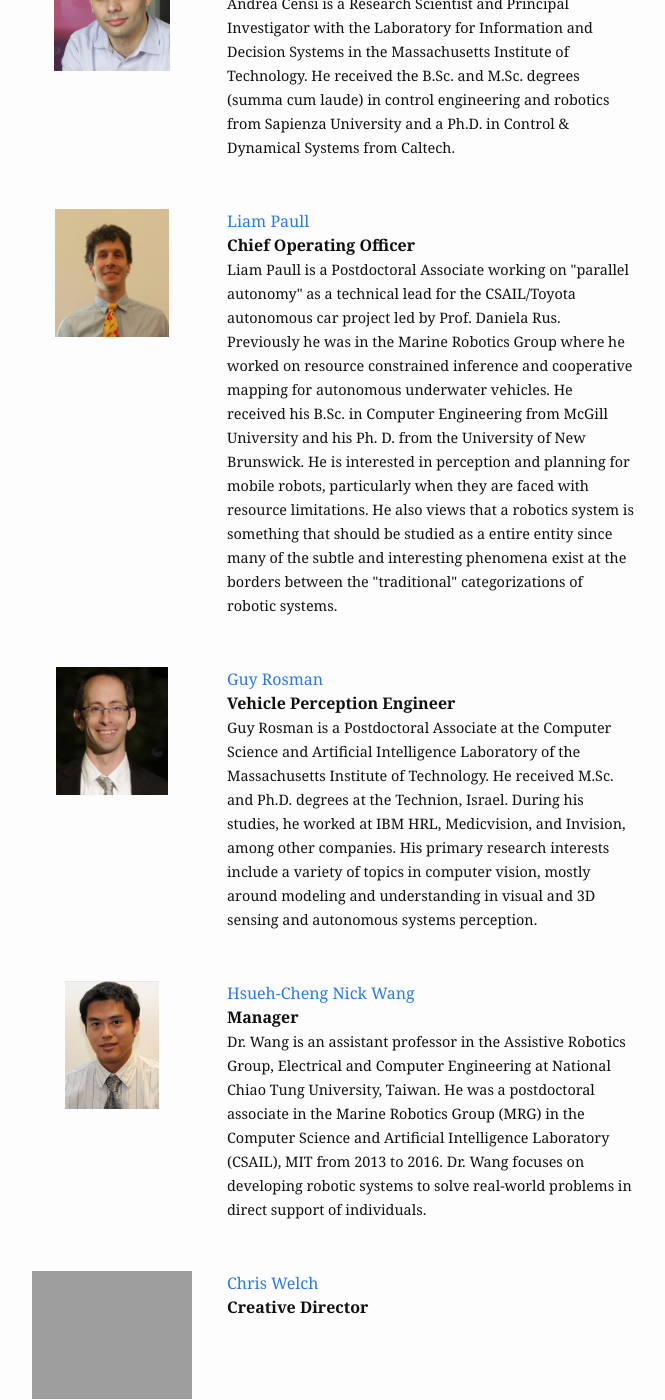
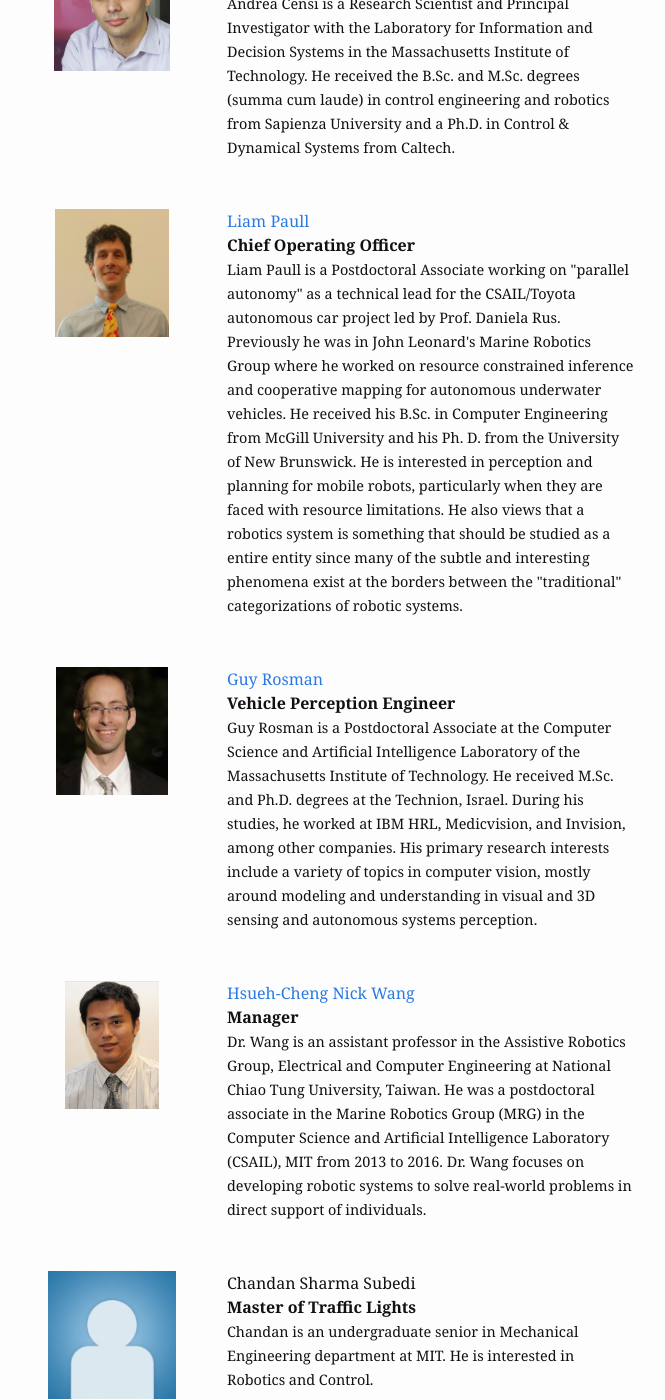
Before and after one commit to duckietown/duckietown.mit.edu, a Jekyll site: the page built from 06_staff.md, in a window 1280 px wide and 1400 px high, scrolled down 1880 px. Shown: the whole window, without its empty margins (296-961 px from the left). Built offline with Jekyll 4.4.1, drawn with Linux system fonts in a browser that asks for light colours; nearby versions of some CDN libraries; some of the changed text lies outside the part shown.

Commit message:
regenerated

```diff
--- a/06_staff.md
+++ b/06_staff.md
@@ -83,7 +83,7 @@
 
 
 
-<tr><td class='photo'><img class="person" src="http://duckietown.mit.edu/media/staff/paull.jpg"/></td></td><td><span class="name"><a href="http://people.csail.mit.edu/lpaull/">Liam Paull</a></span><br/><span class="position">Chief Operating Officer</span><p><span class="bio">Liam Paull is a Postdoctoral Associate working on "parallel autonomy" as a technical lead for the CSAIL/Toyota autonomous car project led by Prof. Daniela Rus. Previously he was in the Marine Robotics Group where he worked on resource constrained inference and cooperative mapping for autonomous underwater vehicles. He received his B.Sc. in Computer Engineering from McGill University and his Ph. D. from the University of New Brunswick. He is interested in perception and planning for mobile robots, particularly when they are faced with resource limitations. He also views that a robotics system is something that should be studied as a entire entity since many of the subtle and interesting phenomena exist at the borders between the "traditional" categorizations of robotic systems.</span></p></td></tr>
+<tr><td class='photo'><img class="person" src="http://duckietown.mit.edu/media/staff/paull.jpg"/></td></td><td><span class="name"><a href="http://people.csail.mit.edu/lpaull/">Liam Paull</a></span><br/><span class="position">Chief Operating Officer</span><p><span class="bio">Liam Paull is a Postdoctoral Associate working on "parallel autonomy" as a technical lead for the CSAIL/Toyota autonomous car project led by Prof. Daniela Rus. Previously he was in John Leonard's Marine Robotics Group where he worked on resource constrained inference and cooperative mapping for autonomous underwater vehicles. He received his B.Sc. in Computer Engineering from McGill University and his Ph. D. from the University of New Brunswick. He is interested in perception and planning for mobile robots, particularly when they are faced with resource limitations. He also views that a robotics system is something that should be studied as a entire entity since many of the subtle and interesting phenomena exist at the borders between the "traditional" categorizations of robotic systems.</span></p></td></tr>
 
 
 
@@ -101,6 +101,10 @@
 in the Computer Science and Artificial Intelligence Laboratory (CSAIL), MIT
 from 2013 to 2016. Dr. Wang focuses on developing robotic systems to
 solve real-world problems in direct support of individuals.</span></p></td></tr>
+
+
+
+<tr><td class='photo'><img class="person" src="http://duckietown.mit.edu/media/staff/MISSING.jpg"/></td></td><td><span class="name"> Chandan Sharma Subedi</span><br/><span class="position">Master of Traffic Lights</span><p><span class="bio">Chandan is an undergraduate senior in Mechanical Engineering department at MIT. He is interested in Robotics and Control.</span></p></td></tr>
 
 
 
@@ -190,10 +194,6 @@
 
 
 
-<tr><td class='photo'><img class="person" src="http://duckietown.mit.edu/media/staff/MISSING.jpg"/></td></td><td><span class="name"> ("subedi" should add information in DB)</span><br/><span class="position"></span></td></tr>
-
-
-
 <tr><td class='photo'><img class="person" src="http://duckietown.mit.edu/media/staff/carlone.jpg"/></td></td><td><span class="name"> ("carlone" should add information in DB)</span><br/><span class="position"></span></td></tr>
 
 
@@ -224,11 +224,10 @@
 <tr class='roles'   > <td colspan="2"> Special Operations </td> </tr>
 
 
-<tr><td class='photo'><img class="person" src="http://duckietown.mit.edu/media/staff/MISSING.jpg"/></td></td><td><span class="name"> Greta Paull</span><br/><span class="position">Junior Tester</span><p><span class="bio">Greta has been interested in robotics and rubber duckies from a young age.
-She routinely builds her own laptops (from pencil and paper or magnatiles)
-and lectures on the coolness of Duckiebots. He favorite book is the
-Duckietown class textbook, <a href="https://en.wikipedia.org/wiki/Make_Way_for_Ducklings">Make Way for Ducklings</a>.
-In the future,
+<tr><td class='photo'><img class="person" src="http://duckietown.mit.edu/media/staff/greta.jpg"/></td></td><td><span class="name"> Greta Paull</span><br/><span class="position">Junior Tester</span><p><span class="bio">Greta is the leading 5-year-old expert on Duckiebots and routinely gives rivetting lectures about their functionality
+to her colleagues. Her love for technology started from an early age and now she routinely builds her own laptops from paper and masking tape.
+Her favorite book is the
+Duckietown class textbook, <a href="https://en.wikipedia.org/wiki/Make_Way_for_Ducklings">Make Way for Ducklings</a> and when she is not studying she divides her time equally among playing zoo, making mystery soup, and taking care of her pet worm. In the future,
 she hopes to attend Grade 1.</span></p></td></tr>
 
 
```
